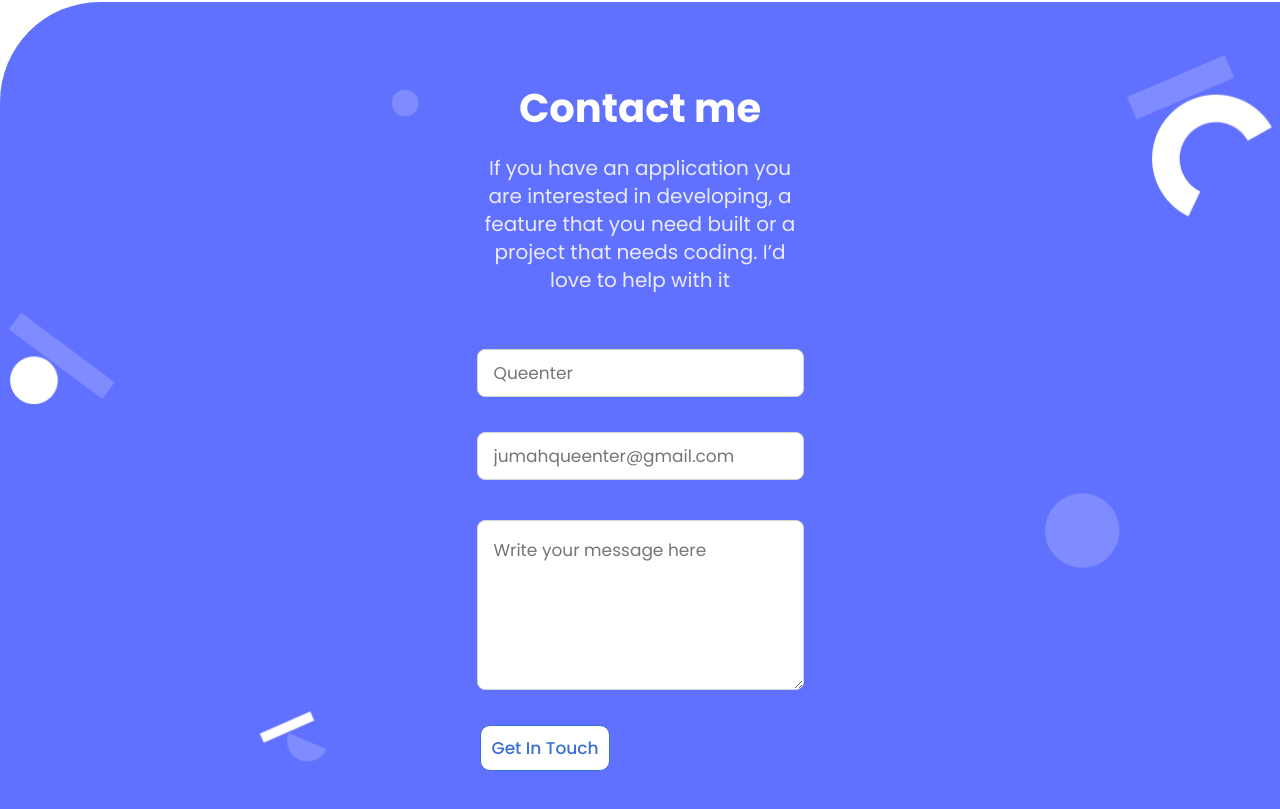
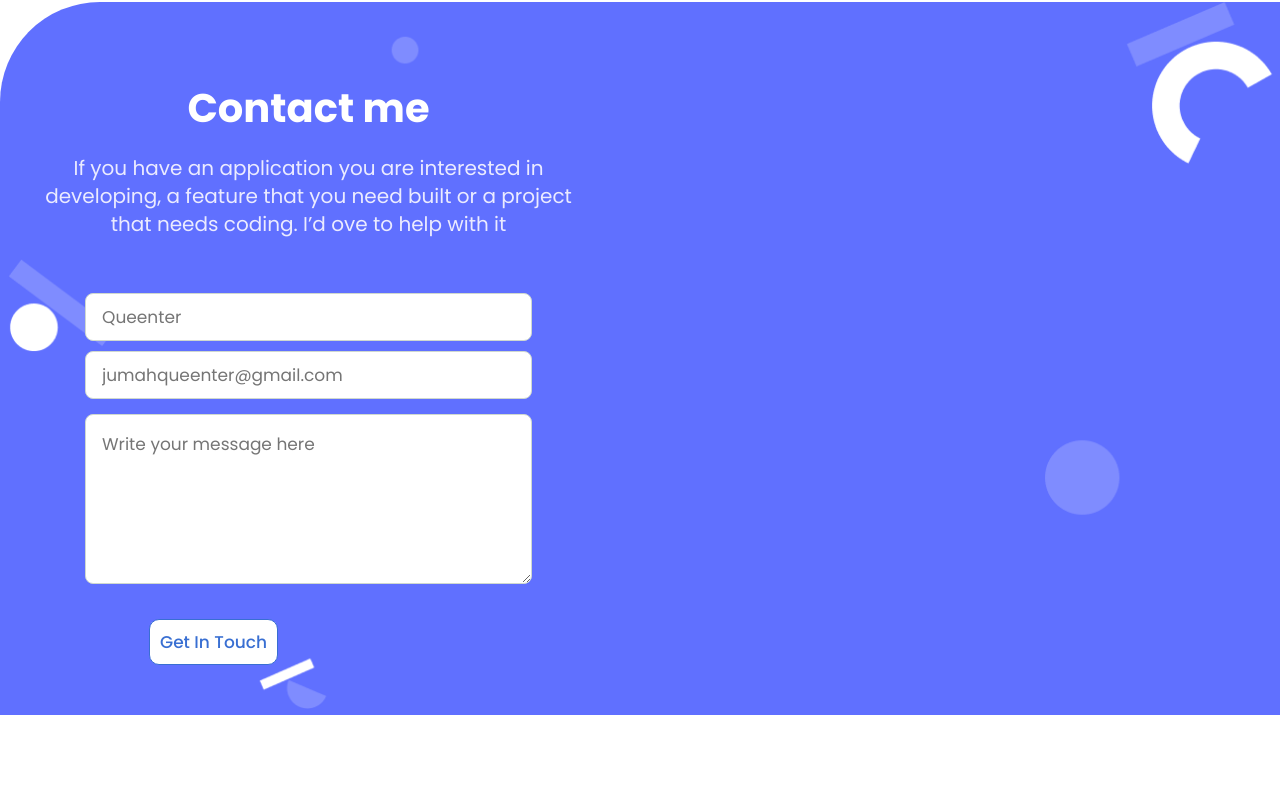
Before and after one commit to QueenterJuma/My_Portfolio.github.io, a website: page index.html in a window 1280 px wide. Shown: the part 4032-4841 px from the top of the page. After the commit the page ends 4747 px from the top, so only its background shows below. Drawn offline with Linux system fonts and the light colour scheme.

Commit message:
Add changes in style.css

```diff
--- a/index.html
+++ b/index.html
@@ -262,13 +262,13 @@
       <div class="form-container">
         <h2>Contact me</h2>
         <p class="form-paragraph">
-          If you have an application you <br>are interested in
-          developing, a <br>feature that you need built or a <br>
-          project that needs coding. I’d <br>love to help with it
+          If you have an application you are interested in
+          developing, a feature that you need built or a
+          project that needs coding. I’d ove to help with it
         </p>
         <form action="https://formspree.io/f/mqkjggay" method="post">
-          <input type="text" name="name" maxlength="30" placeholder="Queenter" required><br>
-          <input type="email" id="email" placeholder="jumahqueenter@gmail.com" required><br>
+          <input type="text" name="name" maxlength="30" placeholder="Queenter" required>
+          <input type="email" id="email" placeholder="jumahqueenter@gmail.com" required>
           <textarea type="text" id="text" maxlength="500" rows="8" cols="50" placeholder="Write your message here" required></textarea><br>
 
           <button type="submit" id="button">Get In Touch</button>
--- a/style.css
+++ b/style.css
@@ -734,4 +734,26 @@ button:active {
   .form-cantact {
     background-image: url(./image/dec-form.png);
   }
+
+  .form-container {
+    width: 569px;
+  }
+
+  .form {
+    display: flex;
+    flex-direction: column;
+    align-items: center;
+  }
+
+  .form-cantact input {
+    width: 447px;
+    height: 48px;
+
+  }
+
+  .form-cantact textarea {
+    width: 447px;
+    height: 170px;
+
+  }
 }
```
